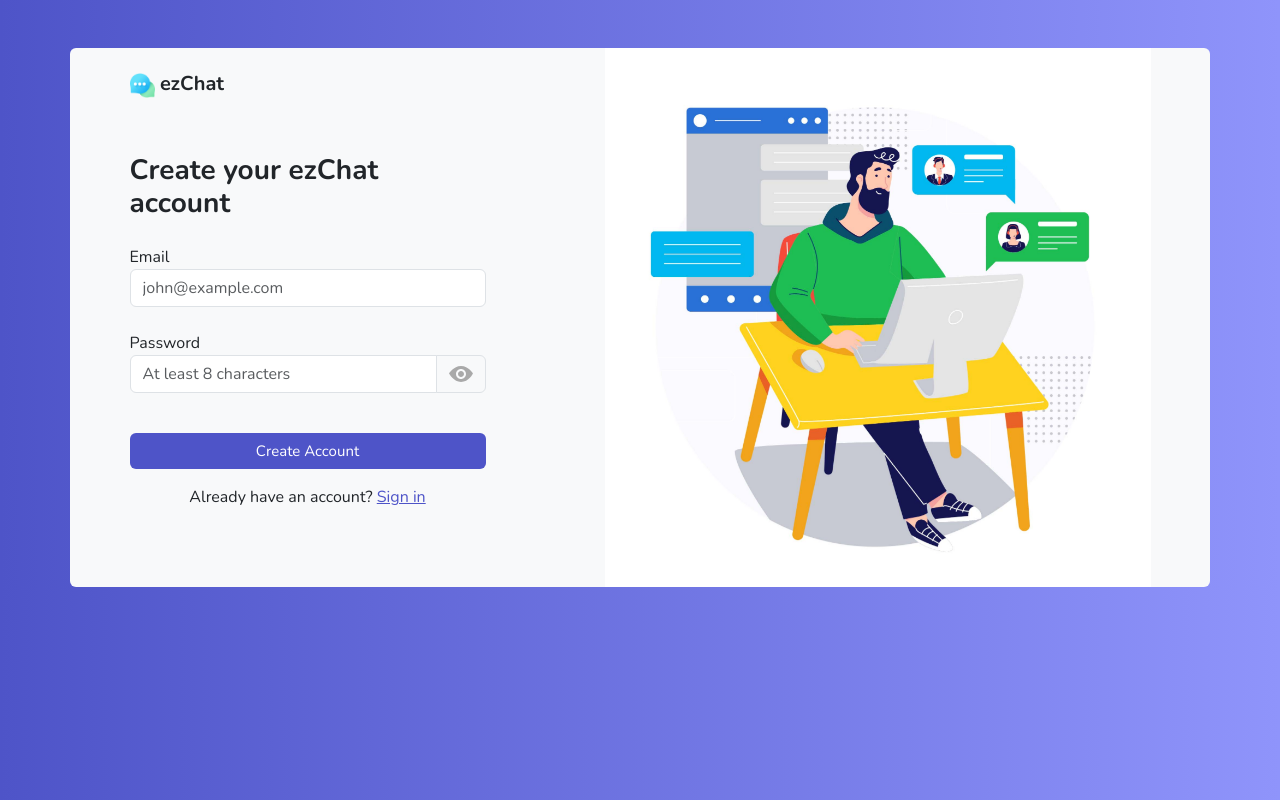
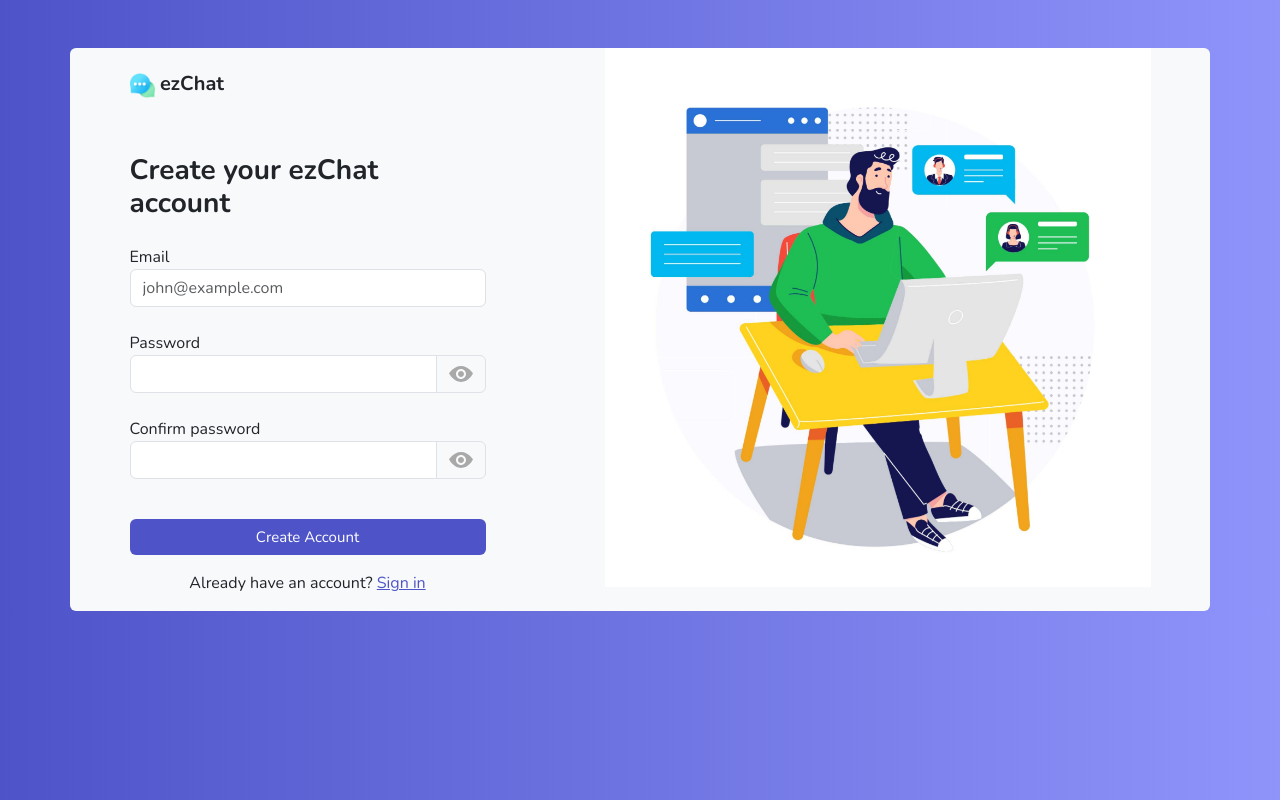
Before and after one commit to abubakrmo/ez-chat, a website built with webpack: page dist/signup.html in a window 1280 px wide. Built offline with nearby package versions, Linux system fonts and the light colour scheme; some packages are replaced by stand-ins of ours.

Commit message:
password confirmation added

```diff
--- a/dist/signup.html
+++ b/dist/signup.html
@@ -60,9 +60,16 @@
 
                     <label for="code" class="mt-4">Password</label>
                     <div class="input-group mb-3">
-                        <input type="password" name="userpassword" class="form-control pwd" placeholder="At least 8 characters">
+                        <input type="password" name="userpassword" class="form-control pwd">
                         <span class="input-group-text" id="">
-                            <img src="/images/hide password.svg" class="passwordVisibility" alt="">
+                            <img src="/images/hide password.svg" class="passwordVisibility">
+                        </span>
+                    </div>
+                    <label for="code" class="mt-2">Confirm password</label>
+                    <div class="input-group mb-3">
+                        <input type="password" name="confirmpassword" class="form-control confirmpwd">
+                        <span class="input-group-text" id="">
+                            <img src="/images/hide password.svg" class="passwordVisibility">
                         </span>
                     </div>
                     <button class="btn w-100 mt-4 text-white btn" style="background-color: #4e54c8; font-size: 15px;">
```
